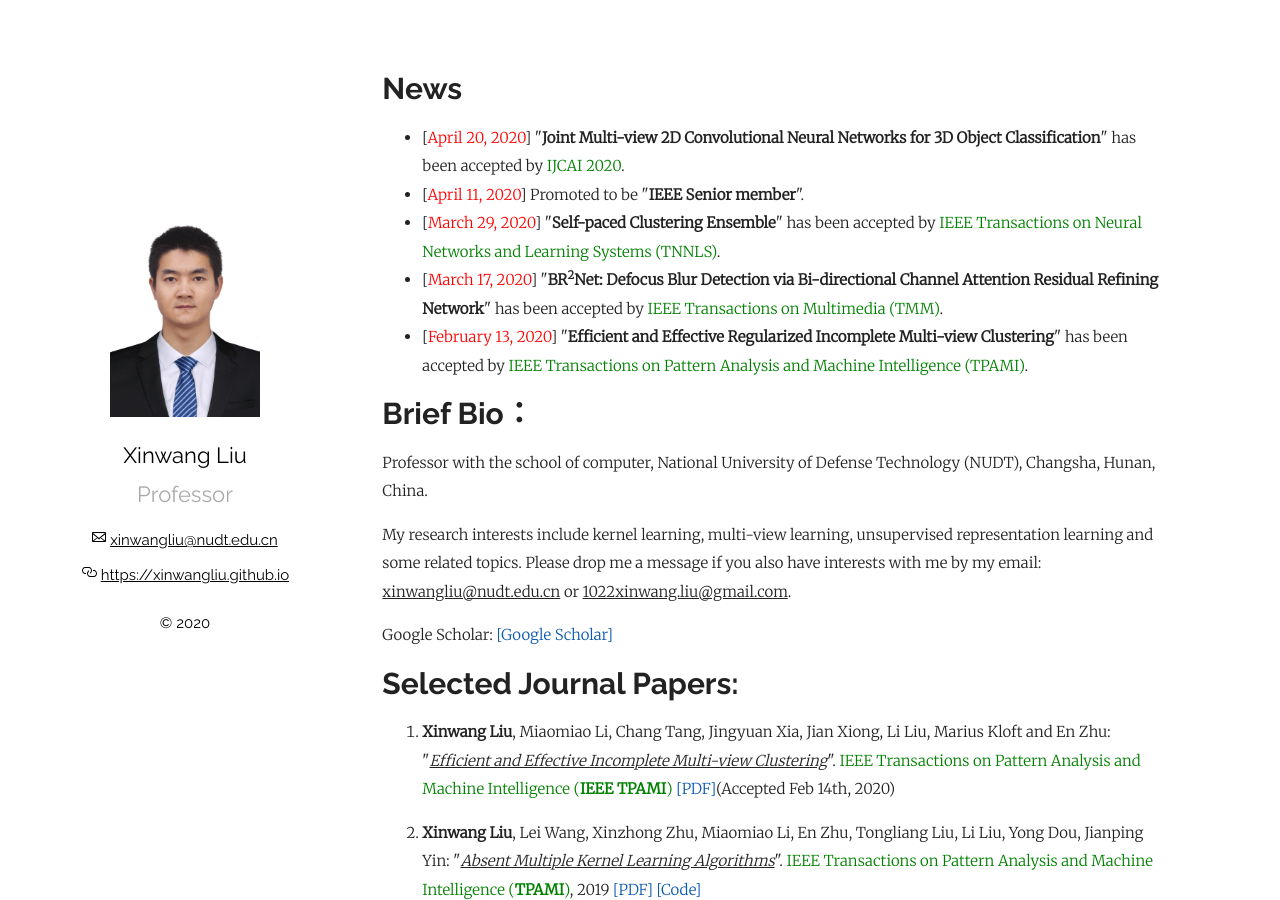
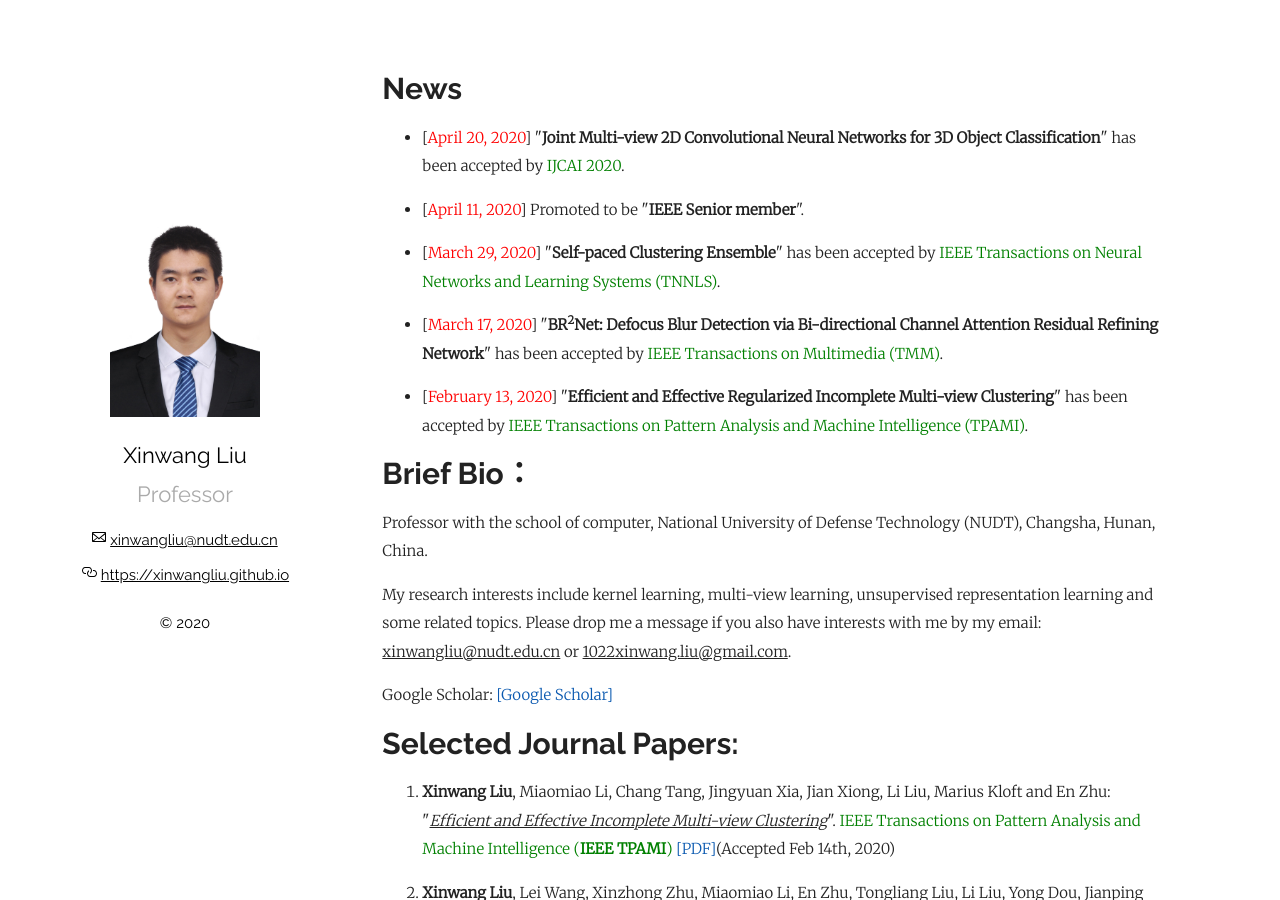
Before and after one commit to wx-liang/xinwangliu.github.io, a Jekyll site: the page built from index.md, in a window 1280 px wide and 900 px high. Built offline with Jekyll 4.4.1, drawn with Linux system fonts in a browser that asks for light colours; our own code applies the rules of GitHub Pages for plain Markdown files.

Commit message:
Update index.md

```diff
--- a/index.md
+++ b/index.md
@@ -4,15 +4,17 @@
 ---
 # News
 <ul>
+
 <li>[<font color="red">April 20, 2020</font>]  "<b>Joint Multi-view 2D Convolutional Neural Networks for 3D Object Classification</b>" has been accepted by <font color="green">IJCAI 2020</font>.</li>
 
-<li>[<font color="red">April 11, 2020</font>] Promoted to be "<b>IEEE Senior member</b>".</li>
+<p style="margin-top: 10px;"><li>[<font color="red">April 11, 2020</font>] Promoted to be "<b>IEEE Senior member</b>".</li></p>
 
-<li>[<font color="red">March 29, 2020</font>]  "<b>Self-paced Clustering Ensemble</b>" has been accepted by <font color="green">IEEE Transactions on Neural Networks and Learning Systems (TNNLS)</font>.</li>
+<p style="margin-top: 10px;"><li>[<font color="red">March 29, 2020</font>]  "<b>Self-paced Clustering Ensemble</b>" has been accepted by <font color="green">IEEE Transactions on Neural Networks and Learning Systems (TNNLS)</font>.</li></p>
 
-<li>[<font color="red">March 17, 2020</font>]  "<b>BR<sup>2</sup>Net: Defocus Blur Detection via Bi-directional Channel Attention Residual Refining Network</b>" has been accepted by <font color="green">IEEE Transactions on Multimedia (TMM)</font>.</li>
+<p style="margin-top: 10px;"><li>[<font color="red">March 17, 2020</font>]  "<b>BR<sup>2</sup>Net: Defocus Blur Detection via Bi-directional Channel Attention Residual Refining Network</b>" has been accepted by <font color="green">IEEE Transactions on Multimedia (TMM)</font>.</li></p>
 
-<li>[<font color="red">February 13, 2020</font>]  "<b>Efficient and Effective Regularized Incomplete Multi-view Clustering</b>" has been accepted by <font color="green">IEEE Transactions on Pattern Analysis and Machine Intelligence (TPAMI)</font>.</li>
+<p style="margin-top: 10px;"><li>[<font color="red">February 13, 2020</font>]  "<b>Efficient and Effective Regularized Incomplete Multi-view Clustering</b>" has been accepted by <font color="green">IEEE Transactions on Pattern Analysis and Machine Intelligence (TPAMI)</font>.</li></p>
+
 </ul>
 
 # Brief Bio：
```
